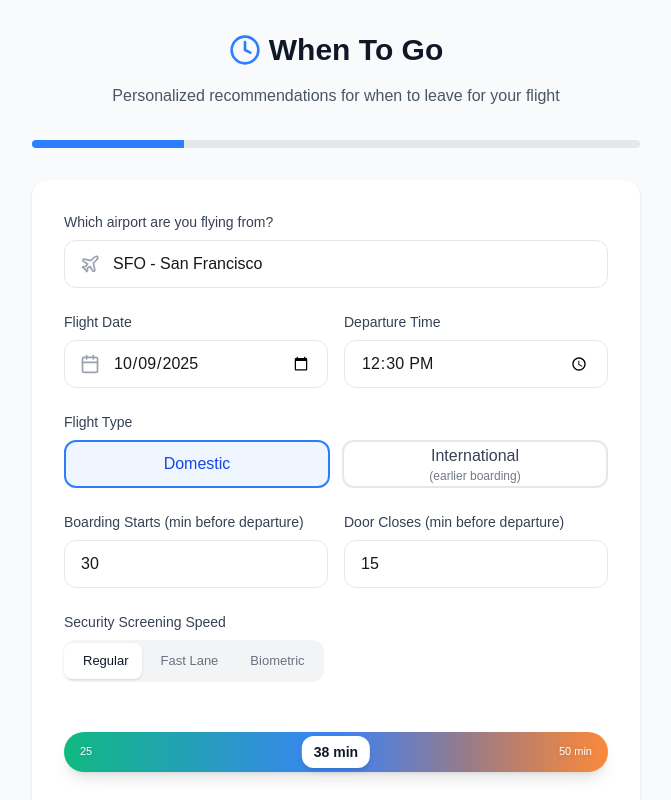
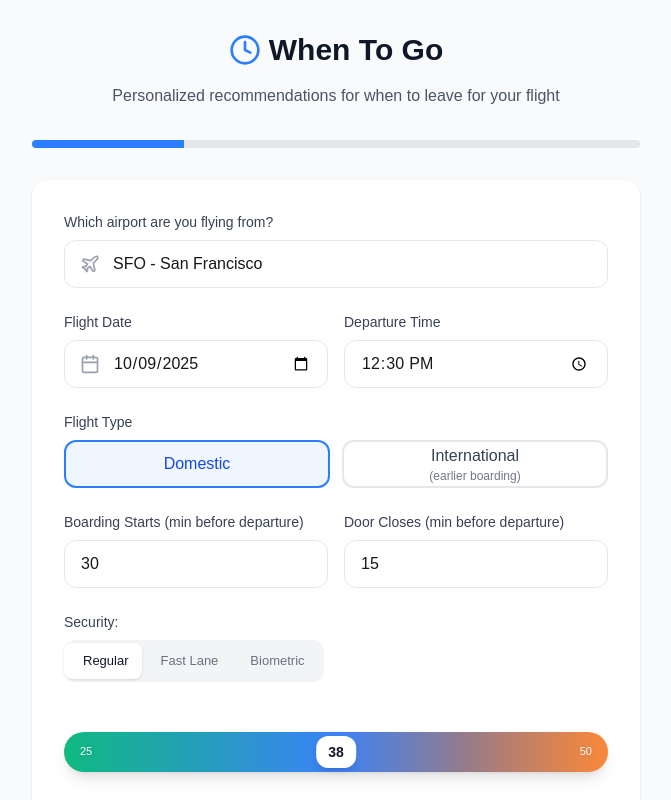
Before and after one commit to ukogan/whentogo, a Next.js app: page / in a window 1280 px wide. Shown: the top 800 px of the page, without its empty margins (304-975 px from the left). Built offline with nearby package versions, Linux system fonts and the light colour scheme.

Commit message:
Update SecuritySelector styling and labels

```diff
--- a/app/components/SecuritySelector.tsx
+++ b/app/components/SecuritySelector.tsx
@@ -13,27 +13,27 @@ interface SecuritySelectorProps {
 const securityOptions = {
   regular: {
     label: 'Regular',
-    avg: '38 min',
+    avg: '38',
     min: '25',
-    max: '50 min',
+    max: '50',
     stats: { best: '25', typical: '38', worst: '50' },
     hasPreCheck: false,
     hasClear: false,
   },
   fast: {
     label: 'Fast Lane',
-    avg: '12 min',
+    avg: '12',
     min: '7',
-    max: '17 min',
+    max: '17',
     stats: { best: '7', typical: '12', worst: '17' },
     hasPreCheck: true,
     hasClear: false,
   },
   biometric: {
     label: 'Biometric',
-    avg: '8 min',
+    avg: '8',
     min: '5',
-    max: '11 min',
+    max: '11',
     stats: { best: '5', typical: '8', worst: '11' },
     hasPreCheck: false,
     hasClear: true,
@@ -79,7 +79,7 @@ export default function SecuritySelector({ hasPreCheck, hasClear, onChange }: Se
   return (
     <div className="space-y-5">
       <label className="block text-sm font-medium text-gray-700 mb-2">
-        Security Screening Speed
+        Security:
       </label>
 
       {/* iOS-style pill toggle */}
```
